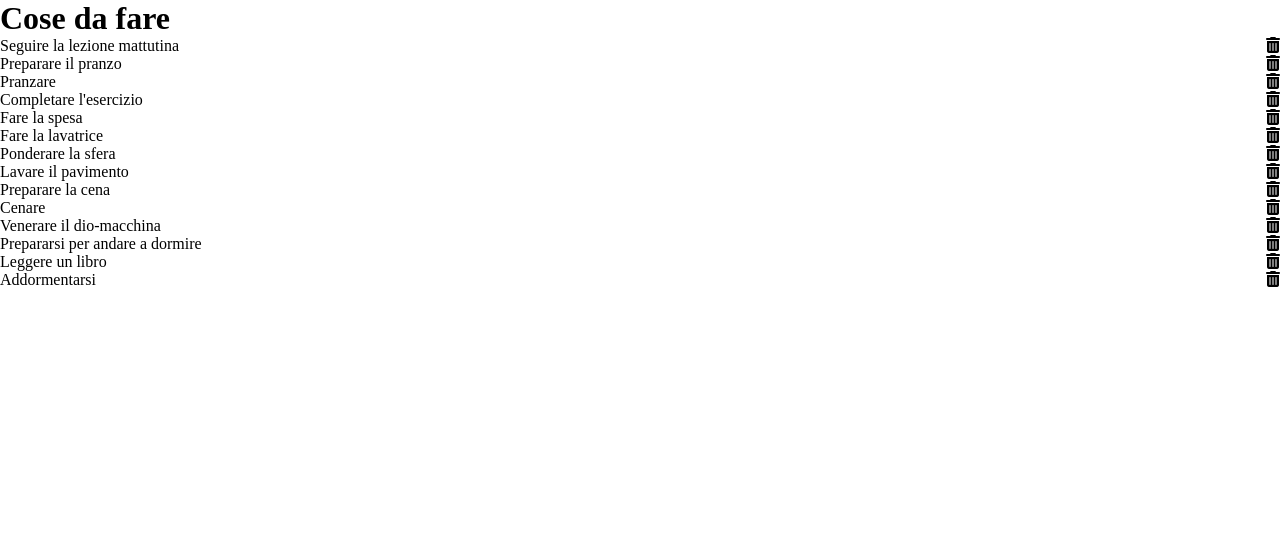
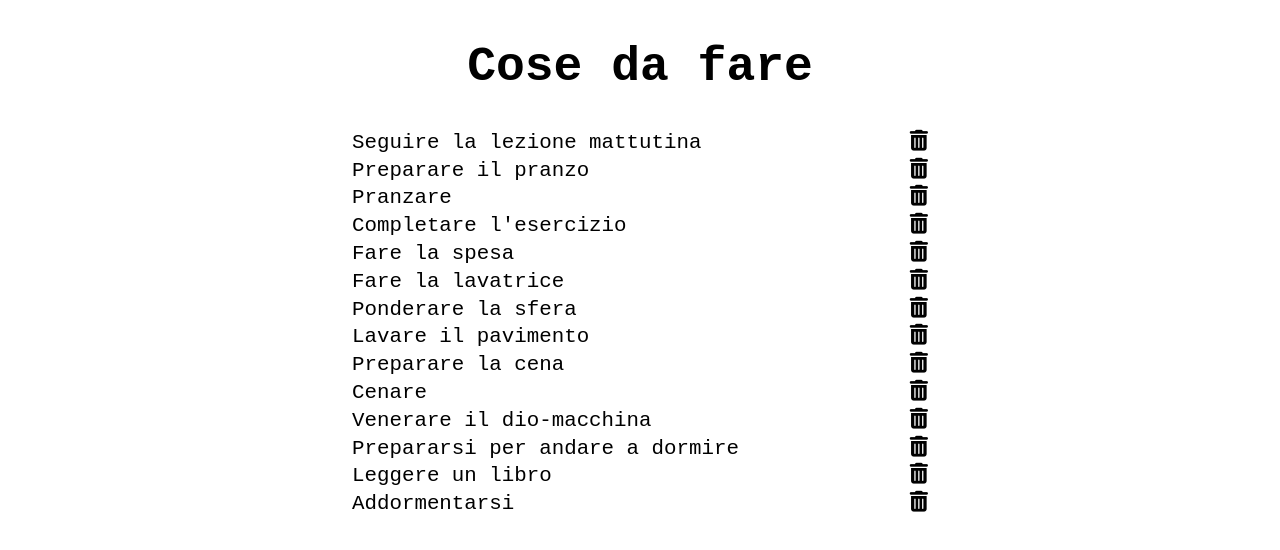
Before and after one commit to Francesco-Valentino/vue-todolist, a plain HTML site: page index.html in a window 1280 px wide. Drawn offline with nearby package versions, Linux system fonts and the light colour scheme.

Commit message:
set style

```diff
--- a/css/style.css
+++ b/css/style.css
@@ -4,7 +4,25 @@
     box-sizing: border-box;
 }
 
+body{
+    font-family: monospace;
+}
+
+h1{
+    text-align: center;
+    padding-top: 2.5rem;
+    font-size: 3rem;
+}
+
+ul{
+    padding-top: 2rem;
+    width: 45%;
+    margin: 0 auto;
+}
+
 li{
     display: flex;
     justify-content: space-between;
+    padding-top: .3rem;
+    font-size: 1.3rem;
 }
```
